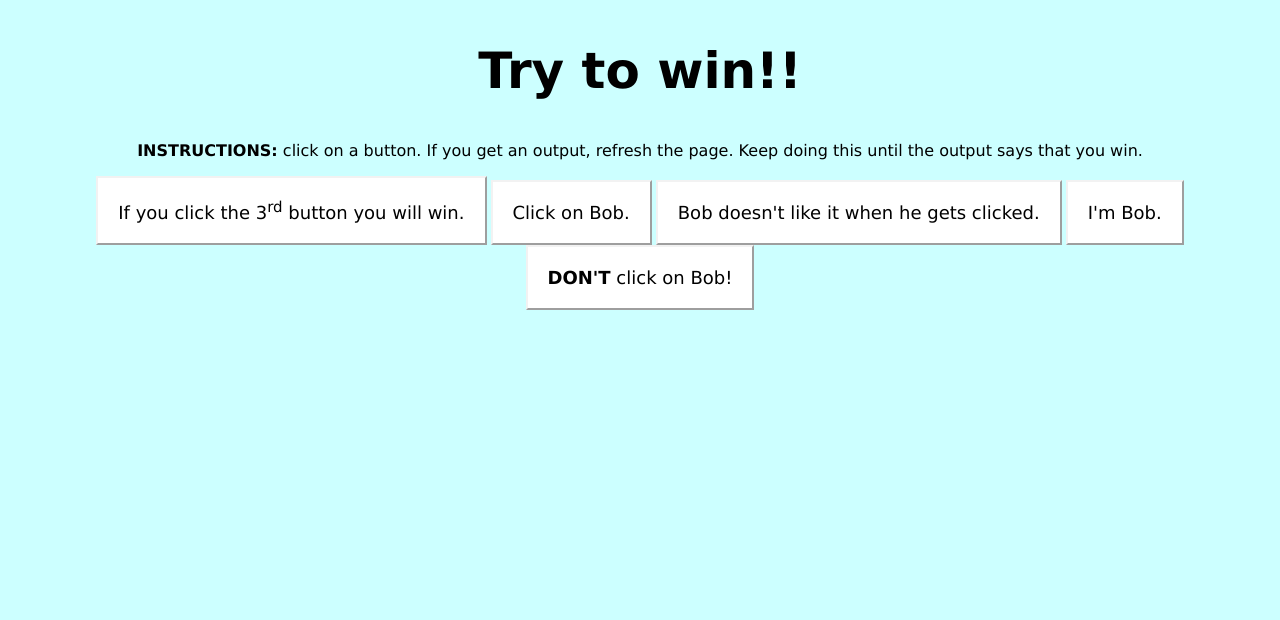
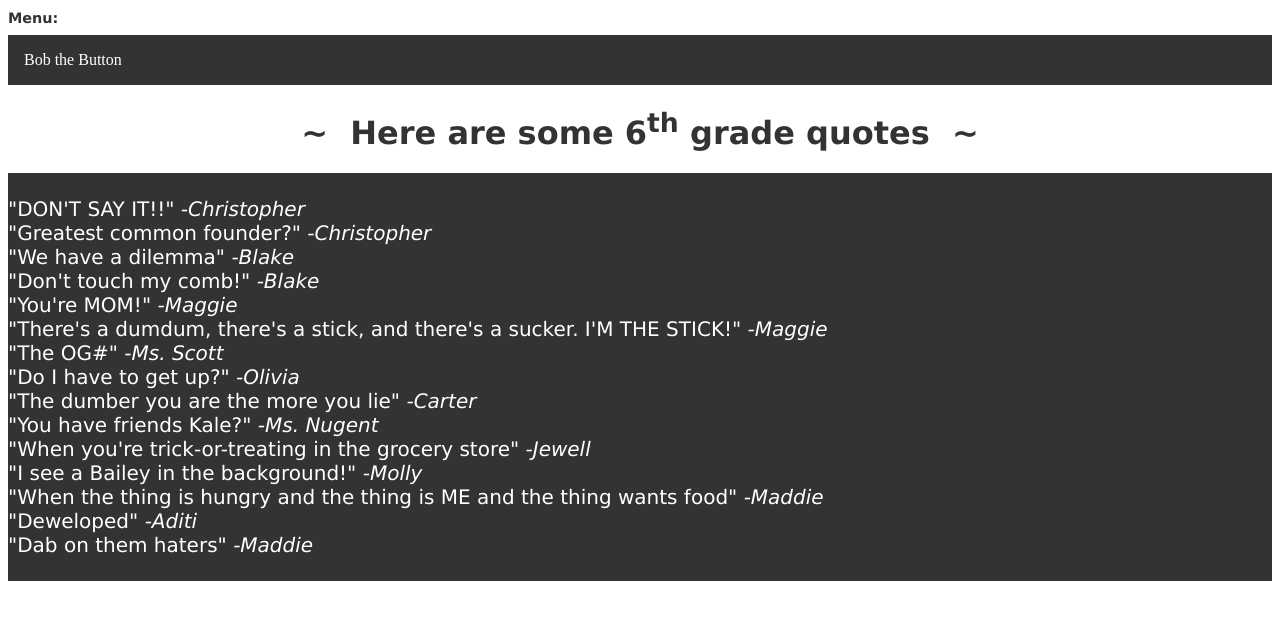
Before and after one commit to jewelpal/jewelpal.github.io, a plain HTML site: page index.html in a window 1280 px wide. Drawn offline with Linux system fonts and the light colour scheme.

Commit message:
added home page

```diff
--- a/index.html
+++ b/index.html
@@ -2,53 +2,68 @@
 <html>
 <head>
 <script>
-function yes() {
-    if (document.getElementById("four").innerHTML == "<b><i>OUCH!!!</i></b>") {
-        document.getElementById("text").innerHTML = "You win! <sub>but Bob is in pain...</sub>";
-    } else if (document.getElementById("four").innerHTML == "I'm Bob.") {
-        document.getElementById("text").innerHTML = "You win!!!";
-    }
-}
-function no() {
-   document.getElementById("text").innerHTML = "Try again!";
-}
-function ouch() {
-   document.getElementById("four").innerHTML = "<b><i>OUCH!!!</i></b>";
-}
 </script>
 <style>
-.button   {
+ul {
+    list-style-type: none;
+    margin: 0;
+    padding: 0;
+    overflow: hidden;
+    background-color: #333333;
+}
+
+li {
+    float: left;
+}
+
+li a {
+    display: block;
+    color: white;
+    text-align: center;
+    padding: 16px;
+    text-decoration: none;
+}
+
+li a:hover {
+    background-color: #111111;
+}
+h1   {
    font-family: verdana;
-   padding: 20px;
-   background-color: #ffffff;
-   font-size: 18px;
-   border-color: #f2f2f2;
+   color: #333333;
 }
-.button:hover   {
-   background-color: #f2f2f2;
-   border-color: #e6e6e6;
-}
-h2   {
-   font-size: 50px;
-}
-.words   {
+p   {
+   font-size: 125%;
    font-family: verdana;
-   text-align: center;
+   color: #ffffff;
+   background-color: #333333;
 }
 </style>
 </head>
-<body style="background-color:#ccffff">
+<body>
+<h1 style="font-size:90%">Menu:</h1>
 
-<h2 class="words">Try to win!!</h2>
-<p class="words"><b>INSTRUCTIONS:</b> click on a button. If you get an output, refresh the page. Keep doing this until the output says that you win.</p>
-<p style="text-align:center">
-<button onclick="no()" class="button">If you click the 3<sup>rd</sup> button you will win.</button>
-<button onclick="no()" class="button">Click on Bob.</button>
-<button onclick="yes()" class="button">Bob doesn't like it when he gets clicked.</button>
-<button id="four" onclick="ouch()" class="button">I'm Bob.</button>
-<button onclick="no()" class="button"><b>DON'T</b> click on Bob!</button>
-</p>
-<h1 class="words" id="text"></h1>
+<ul>
+  <li><a href="button_game.html" target="_blank">Bob the Button</a></li>
 
+</ul>
+
+<pre><h1 style="text-align:center">~  Here are some 6<sup>th</sup> grade quotes  ~</h1></pre>
+
+<pre><p>
+"DON'T SAY IT!!" <i>-Christopher</i>
+"Greatest common founder?" <i>-Christopher</i>
+"We have a dilemma" <i>-Blake</i>
+"Don't touch my comb!" <i>-Blake</i>
+"You're MOM!" <i>-Maggie</i>
+"There's a dumdum, there's a stick, and there's a sucker. I'M THE STICK!" <i>-Maggie</i>
+"The OG#" <i>-Ms. Scott</i>
+"Do I have to get up?" <i>-Olivia</i>
+"The dumber you are the more you lie" <i>-Carter</i>
+"You have friends Kale?" <i>-Ms. Nugent</i>
+"When you're trick-or-treating in the grocery store" <i>-Jewell</i>
+"I see a Bailey in the background!" <i>-Molly</i>
+"When the thing is hungry and the thing is ME and the thing wants food" <i>-Maddie</i>
+"Deweloped" <i>-Aditi</i>
+"Dab on them haters" <i>-Maddie</i>
 </body>
-<html>
+</html>
```
Also changed, not shown: button_game.html (added, +68 -0 lines).
